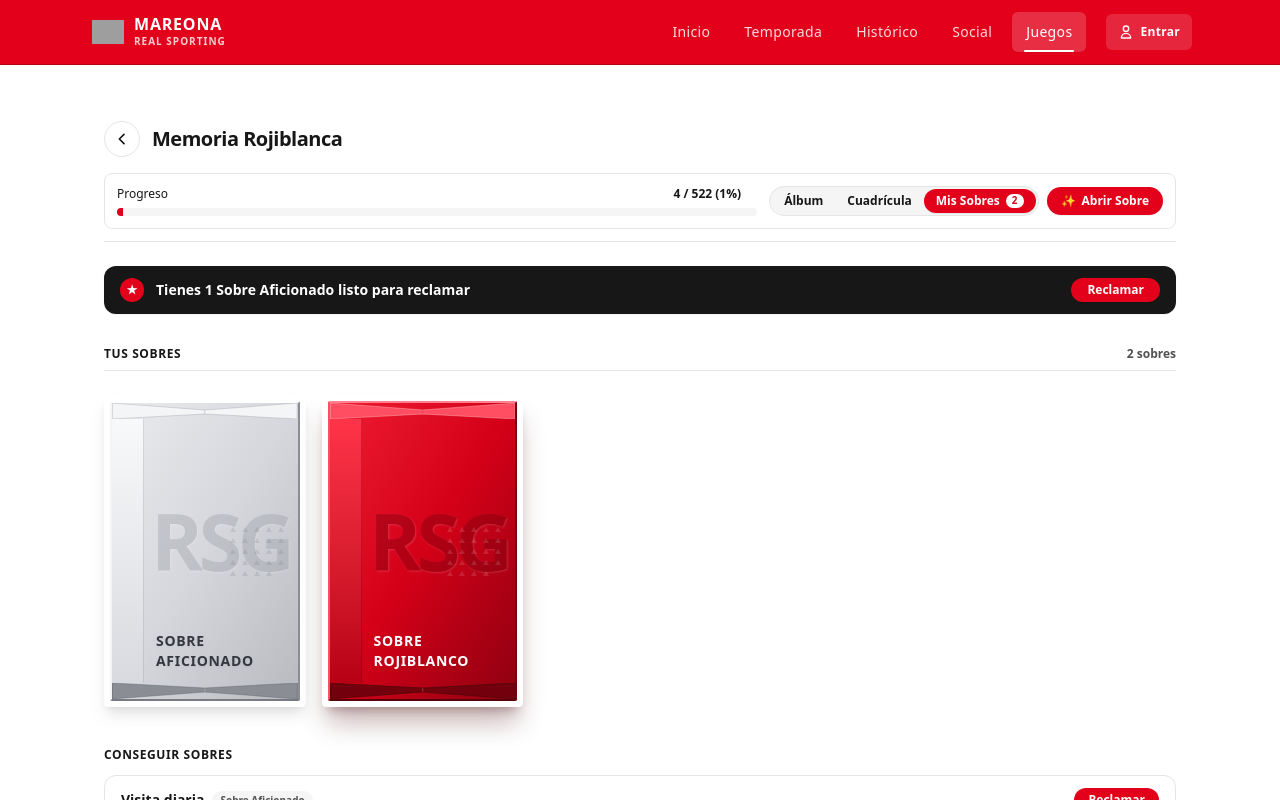
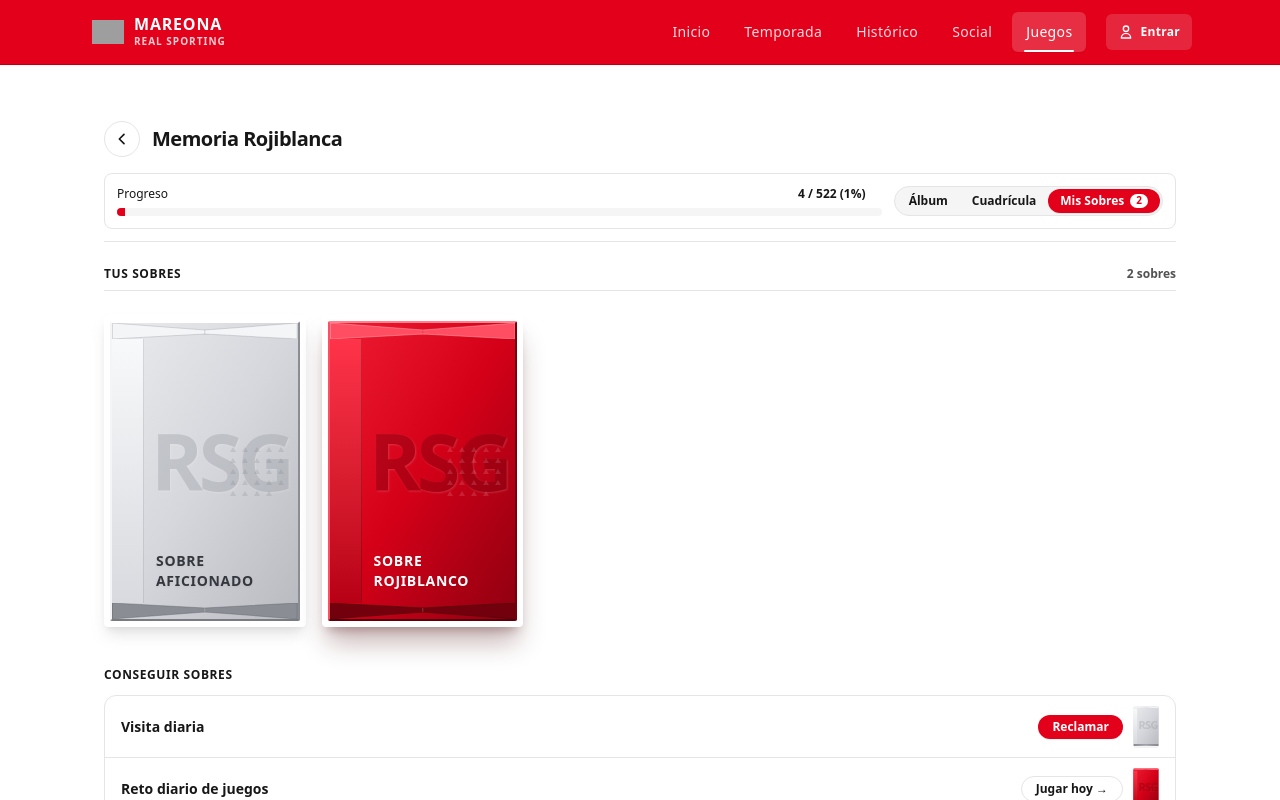
Before and after one commit to MarcoLorenzoMartinez/mareona, a Next.js app: page /juegos/album in a window 1280 px wide. Both pictures are taken after a click on the button "Mis Sobres". Shown: the top 800 px of the page. Built offline with nearby package versions, Linux system fonts and the light colour scheme; no server answers; grey boxes are pictures that could not be loaded.

Commit message:
feat(cards): add mini-pack preview rewards, clean UI lines, and demo pack tools

```diff
--- a/src/app/(main)/juegos/album/album-client-view.tsx
+++ b/src/app/(main)/juegos/album/album-client-view.tsx
@@ -17,6 +17,8 @@ import {
   consumeUserPack,
   loadUserCardInventory,
   addCardsToInventory,
+  addPacksToInventory,
+  clearUserPacks,
   getDailyMissionState,
   claimDailyLoginPack,
   recycleDuplicates,
@@ -115,21 +117,29 @@ export function AlbumClientView({ allCards }: AlbumClientViewProps) {
   return (
     <div className="flex flex-col gap-6">
       {isDemo && user?.email && (
-        <AlbumDemoToolbar userEmail={user.email} viewMode={demoViewMode} totalCards={allCards.length} onRevealAll={() => setDemoViewMode("all-revealed")} onHideAll={() => setDemoViewMode("all-hidden")} onResetStarter={() => setDemoViewMode("starter")} />
+        <AlbumDemoToolbar
+          userEmail={user.email}
+          viewMode={demoViewMode}
+          totalCards={allCards.length}
+          onRevealAll={() => setDemoViewMode("all-revealed")}
+          onHideAll={() => setDemoViewMode("all-hidden")}
+          onResetStarter={() => setDemoViewMode("starter")}
+          onAddPack={(tier) => {
+            const next = addPacksToInventory(tier, 1);
+            setPackInventory(next);
+            toast.success(`+1 Sobre ${tier} añadido a tu inventario.`);
+          }}
+          onClearPacks={() => {
+            const next = clearUserPacks();
+            setPackInventory(next);
+            toast.info("Inventario de sobres vaciado.");
+          }}
+        />
       )}
       <AlbumHeader
         ownedCount={ownedCount}
         totalCount={allCards.length}
         availablePacksCount={totalPacks}
-        onOpenPackClick={() => {
-          if (totalPacks > 0) {
-            const firstTier = packInventory.aficionado > 0 ? "aficionado" : packInventory.rojiblanco > 0 ? "rojiblanco" : "leyenda";
-            setSelectedPackTier(firstTier);
-            setIsPackModalOpen(true);
-          } else {
-            setViewMode("packs");
-          }
-        }}
         viewMode={viewMode}
         onViewModeChange={setViewMode}
       />
--- a/src/app/(main)/juegos/album/album-header.tsx
+++ b/src/app/(main)/juegos/album/album-header.tsx
@@ -8,7 +8,6 @@ interface AlbumHeaderProps {
   readonly ownedCount: number;
   readonly totalCount: number;
   readonly availablePacksCount: number;
-  readonly onOpenPackClick: () => void;
   readonly viewMode: AlbumViewMode;
   readonly onViewModeChange: (mode: AlbumViewMode) => void;
 }
@@ -17,7 +16,6 @@ export function AlbumHeader({
   ownedCount,
   totalCount,
   availablePacksCount,
-  onOpenPackClick,
   viewMode,
   onViewModeChange,
 }: AlbumHeaderProps) {
@@ -41,7 +39,7 @@ export function AlbumHeader({
         </h1>
       </div>
 
-      {/* Barra de Progreso con alternador de vista y acceso a sobres */}
+      {/* Barra de Progreso y selector de vista */}
       <div className="flex flex-col sm:flex-row sm:items-center sm:justify-between gap-3 rounded-lg border border-[var(--border)] bg-white p-3">
         <div className="flex flex-col gap-1.5 flex-1">
           <div className="flex items-center justify-between text-xs sm:pr-4">
@@ -58,8 +56,8 @@ export function AlbumHeader({
           </div>
         </div>
 
-        <div className="flex shrink-0 items-center gap-2">
-          {/* Alternador de vista: Álbum, Cuadrícula o Mis Sobres */}
+        {/* Alternador de vista: Álbum, Cuadrícula o Mis Sobres */}
+        <div className="flex shrink-0 items-center">
           <div className="flex rounded-full border border-[var(--border)] bg-[var(--surface)] p-0.5 text-xs font-bold">
             <button
               type="button"
@@ -112,16 +110,6 @@ export function AlbumHeader({
               )}
             </button>
           </div>
-
-          {/* Botón de apertura rápida o acceso a vitrina */}
-          <button
-            type="button"
-            onClick={onOpenPackClick}
-            className="flex items-center gap-1.5 rounded-full bg-[#e2001a] px-3.5 py-1.5 text-xs font-bold text-white shadow-2xs hover:bg-[#b30015] active:scale-95 transition-all cursor-pointer"
-          >
-            <span aria-hidden="true">✨</span>
-            <span>{availablePacksCount > 0 ? "Abrir Sobre" : "Mis Sobres"}</span>
-          </button>
         </div>
       </div>
     </header>
--- a/src/app/(main)/juegos/album/my-packs-view.tsx
+++ b/src/app/(main)/juegos/album/my-packs-view.tsx
@@ -44,29 +44,6 @@ export function MyPacksView({
 
   return (
     <div className="flex flex-col gap-8 select-none">
-      {/* Banner de reclamo diario destacado (solo si está disponible) */}
-      {!missionState.hasClaimedDailyLogin && (
-        <div className="flex items-center justify-between rounded-xl bg-neutral-900 px-4 py-3 text-white shadow-xs">
-          <div className="flex items-center gap-3">
-            <span className="flex h-6 w-6 items-center justify-center rounded-full bg-[#e2001a] font-sans text-xs font-black text-white">
-              ★
-            </span>
-            <span className="text-xs sm:text-sm font-bold">
-              {missionState.isMatchday
-                ? "¡Día de partido! Tienes 1 Sobre Rojiblanco disponible"
-                : "Tienes 1 Sobre Aficionado listo para reclamar"}
-            </span>
-          </div>
-          <button
-            type="button"
-            onClick={onClaimLogin}
-            className="rounded-full bg-[#e2001a] px-4 py-1 text-xs font-bold text-white hover:bg-[#b30015] active:scale-95 transition-all cursor-pointer shadow-xs"
-          >
-            Reclamar
-          </button>
-        </div>
-      )}
-
       {/* Área principal: Sobres en posesión */}
       <section aria-label="Tus sobres" className="flex flex-col gap-4">
         <div className="flex items-center justify-between border-b border-[var(--border)] pb-2">
--- a/src/app/(main)/juegos/album/pack-missions-panel.tsx
+++ b/src/app/(main)/juegos/album/pack-missions-panel.tsx
@@ -1,8 +1,9 @@
 "use client"; // Client: Lista sobria y editorial de obtención de sobres y reciclaje de repetidos
 
 import Link from "next/link";
-import type { DailyMissionState } from "@/lib/cards/types";
+import type { DailyMissionState, PackTier } from "@/lib/cards/types";
 import { DUPLICATES_RECIPE_COST } from "@/lib/cards/pack-storage";
+import { MiniPack } from "@/components/cards/mini-pack";
 
 interface PackMissionsPanelProps {
   readonly missionState: DailyMissionState;
@@ -14,8 +15,8 @@ interface PackMissionsPanelProps {
 }
 
 /**
- * Editorial list of daily pack rewards conforming strictly to AGENTS.md.
- * Zero explanatory prose, no nested boxes inside boxes, clean lines and tabular numbers.
+ * Editorial list of daily pack rewards.
+ * Replaces generic AI text badges with genuine mini FUT foil pack previews next to action buttons.
  */
 export function PackMissionsPanel({
   missionState,
@@ -31,6 +32,8 @@ export function PackMissionsPanel({
     Math.round((duplicateCount / DUPLICATES_RECIPE_COST) * 100)
   );
 
+  const loginTier: PackTier = missionState.isMatchday ? "rojiblanco" : "aficionado";
+
   return (
     <section aria-label="Cómo conseguir sobres" className="flex flex-col gap-3">
       <h2 className="font-sans text-xs font-black uppercase tracking-wider text-[var(--foreground-muted)]">
@@ -39,16 +42,12 @@ export function PackMissionsPanel({
 
       <div className="flex flex-col divide-y divide-[var(--border)] rounded-xl border border-[var(--border)] bg-white overflow-hidden shadow-2xs">
         {/* Fila 1: Visita Diaria */}
-        <div className="flex items-center justify-between px-4 py-3">
-          <div className="flex items-center gap-2">
+        <div className="flex items-center justify-between px-4 py-2.5">
           <span className="text-xs sm:text-sm font-bold text-[var(--foreground)]">
             Visita diaria
           </span>
-            <span className="rounded-full bg-neutral-100 px-2 py-0.5 font-sans text-[10px] font-bold text-neutral-600">
-              {missionState.isMatchday ? "Sobre Rojiblanco" : "Sobre Aficionado"}
-            </span>
-          </div>
 
+          <div className="flex items-center gap-2.5">
             <button
               type="button"
               disabled={missionState.hasClaimedDailyLogin || isClaimingLogin}
@@ -61,19 +60,17 @@ export function PackMissionsPanel({
             >
               {missionState.hasClaimedDailyLogin ? "Reclamado" : "Reclamar"}
             </button>
+            <MiniPack tier={loginTier} />
+          </div>
         </div>
 
         {/* Fila 2: Reto Diario de Juegos */}
-        <div className="flex items-center justify-between px-4 py-3">
-          <div className="flex items-center gap-2">
+        <div className="flex items-center justify-between px-4 py-2.5">
           <span className="text-xs sm:text-sm font-bold text-[var(--foreground)]">
             Reto diario de juegos
           </span>
-            <span className="rounded-full bg-red-50 px-2 py-0.5 font-sans text-[10px] font-bold text-[#e2001a]">
-              Sobre Rojiblanco
-            </span>
-          </div>
 
+          <div className="flex items-center gap-2.5">
             {missionState.hasClaimedDailyGame ? (
               <span className="rounded-full bg-neutral-100 px-3.5 py-1 font-sans text-xs font-bold text-neutral-400">
                 Conseguido
@@ -86,29 +83,29 @@ export function PackMissionsPanel({
                 Jugar hoy →
               </Link>
             )}
+            <MiniPack tier="rojiblanco" />
+          </div>
         </div>
 
         {/* Fila 3: La Porra */}
-        <div className="flex items-center justify-between px-4 py-3">
-          <div className="flex items-center gap-2">
+        <div className="flex items-center justify-between px-4 py-2.5">
           <span className="text-xs sm:text-sm font-bold text-[var(--foreground)]">
             La Porra de la jornada
           </span>
-            <span className="rounded-full bg-amber-50 px-2 py-0.5 font-sans text-[10px] font-bold text-amber-700">
-              Sobre Leyenda
-            </span>
-          </div>
 
+          <div className="flex items-center gap-2.5">
             <Link
               href="/juegos/porra"
               className="rounded-full border border-[var(--border)] px-3.5 py-1 text-xs font-bold text-[var(--foreground)] hover:border-amber-600 hover:text-amber-700 transition-colors"
             >
               Pronosticar →
             </Link>
+            <MiniPack tier="leyenda" />
+          </div>
         </div>
 
         {/* Fila 4: Taco de Repetidos */}
-        <div className="flex items-center justify-between px-4 py-3">
+        <div className="flex items-center justify-between px-4 py-2.5">
           <div className="flex items-center gap-3">
             <span className="text-xs sm:text-sm font-bold text-[var(--foreground)]">
               Taco de repetidos
@@ -126,6 +123,7 @@ export function PackMissionsPanel({
             </div>
           </div>
 
+          <div className="flex items-center gap-2.5">
             <button
               type="button"
               disabled={!canRecycle || isRecycling}
@@ -136,8 +134,10 @@ export function PackMissionsPanel({
                   : "bg-neutral-100 text-neutral-400 cursor-not-allowed"
               }`}
             >
-            Canjear sobre
+              Canjear
             </button>
+            <MiniPack tier="rojiblanco" />
+          </div>
         </div>
       </div>
     </section>
--- /dev/null
+++ b/src/components/cards/mini-pack.tsx
@@ -0,0 +1,126 @@
+"use client"; // Client: Miniatura a escala 1:1 del sobre auténtico de cromos para listas de recompensas
+
+import type { PackTier } from "@/lib/cards/types";
+import { PACK_TIERS } from "@/lib/cards/packs";
+
+interface MiniPackProps {
+  readonly tier: PackTier;
+  readonly className?: string;
+}
+
+/**
+ * Renders an exact 1:1 miniaturized reproduction of the official booster pack.
+ * Uses uniform CSS scaling to guarantee 100% identical visual fidelity to the full-size pack.
+ */
+export function MiniPack({ tier, className = "" }: MiniPackProps) {
+  const config = PACK_TIERS[tier];
+
+  const theme = {
+    aficionado: {
+      foilBg: "from-[#eaebee] via-[#d5d7dc] to-[#b8bac0]",
+      ribbonBg: "bg-gradient-to-b from-[#f8f9fa] to-[#d8dadf] border-r border-[#9ea1a8]/40",
+      bevelHighlight: "border-t-[#ffffff] border-l-[#f4f5f7] border-r-[#8a8d94] border-b-[#787b82]",
+      monogram: "#9ea1a8",
+      triangleGrid: "rgba(100, 105, 115, 0.28)",
+      topFold: "fill-[#f4f5f7] stroke-[#8a8d94]/30",
+      bottomFold: "fill-[#8a8d94] stroke-[#585c64]/40",
+      nameColor: "text-[#34373d]",
+    },
+    rojiblanco: {
+      foilBg: "from-[#ef1a32] via-[#d40018] to-[#8f0010]",
+      ribbonBg: "bg-gradient-to-b from-[#ff3349] to-[#b80015] border-r border-red-950/30",
+      bevelHighlight: "border-t-[#ff808f] border-l-[#ff4d61] border-r-[#73000d] border-b-[#59000a]",
+      monogram: "#7a000e",
+      triangleGrid: "rgba(255, 255, 255, 0.22)",
+      topFold: "fill-[#ff4d61] stroke-red-200/40",
+      bottomFold: "fill-[#73000d] stroke-red-950/60",
+      nameColor: "text-white",
+    },
+    leyenda: {
+      foilBg: "from-[#f9e282] via-[#e5be49] to-[#a37916]",
+      ribbonBg: "bg-gradient-to-b from-[#fdf0b0] to-[#cca030] border-r border-amber-900/30",
+      bevelHighlight: "border-t-[#fff5c7] border-l-[#fae58f] border-r-[#855f0b] border-b-[#664906]",
+      monogram: "#8f670f",
+      triangleGrid: "rgba(90, 65, 10, 0.25)",
+      topFold: "fill-[#fff5c7] stroke-amber-200/50",
+      bottomFold: "fill-[#855f0b] stroke-amber-950/60",
+      nameColor: "text-[#3d2b03]",
+    },
+  }[tier];
+
+  return (
+    <div
+      title={config.name}
+      aria-label={config.name}
+      className={`relative h-[41px] w-[26px] shrink-0 overflow-hidden rounded-xs shadow-2xs select-none ${className}`}
+    >
+      {/* Exact PackCard layout scaled down uniformly to miniature size */}
+      <div
+        className="pointer-events-none absolute left-0 top-0 h-[310px] w-[200px] origin-top-left"
+        style={{ transform: "scale(0.13)" }}
+      >
+        <div
+          className={`relative flex h-full w-full flex-col overflow-hidden rounded-xs border-2 bg-gradient-to-br ${theme.foilBg} ${theme.bevelHighlight}`}
+        >
+          {/* Top Faceted Crimp Seam */}
+          <div className="relative h-4 w-full shrink-0 overflow-hidden">
+            <svg viewBox="0 0 100 16" preserveAspectRatio="none" className="h-full w-full">
+              <polygon points="0,0 50,7 100,0 100,16 50,11 0,16" className={theme.topFold} />
+              <line x1="50" y1="7" x2="50" y2="11" stroke="rgba(0,0,0,0.2)" strokeWidth="0.5" />
+            </svg>
+          </div>
+
+          {/* Central Body */}
+          <div className="relative flex flex-1 w-full overflow-hidden">
+            <div className={`w-8 shrink-0 select-none ${theme.ribbonBg}`} />
+
+            <div className="relative flex flex-1 flex-col justify-between p-3 overflow-hidden">
+              {/* Monogram */}
+              <div
+                aria-hidden="true"
+                className="pointer-events-none absolute inset-0 flex items-center justify-center select-none"
+              >
+                <svg viewBox="0 0 140 120" className="h-full w-full opacity-40">
+                  <text
+                    x="50%"
+                    y="65%"
+                    textAnchor="middle"
+                    fontSize="72"
+                    fontWeight="900"
+                    fontFamily="system-ui, sans-serif"
+                    fill={theme.monogram}
+                    letterSpacing="-4"
+                  >
+                    RSG
+                  </text>
+                </svg>
+              </div>
+
+              {/* Triangle grid */}
+              <div
+                aria-hidden="true"
+                className="pointer-events-none absolute right-1 top-2 bottom-2 w-16 opacity-60 flex flex-wrap content-center gap-1.5"
+              >
+                {Array.from({ length: 24 }).map((_, i) => (
+                  <div
+                    key={i}
+                    style={{ borderBottomColor: theme.triangleGrid }}
+                    className="h-0 w-0 border-l-[3px] border-r-[3px] border-b-[5px] border-l-transparent border-r-transparent"
+                  />
+                ))}
+              </div>
+            </div>
+          </div>
+
+          {/* Bottom Faceted Crimp Seam */}
+          <div className="relative h-4 w-full shrink-0 overflow-hidden">
+            <svg viewBox="0 0 100 16" preserveAspectRatio="none" className="h-full w-full">
+              <polygon points="0,0 50,5 100,0 100,16 50,9 0,16" className={theme.bottomFold} />
+              <line x1="50" y1="5" x2="50" y2="9" stroke="rgba(255,255,255,0.3)" strokeWidth="0.5" />
+            </svg>
+          </div>
+        </div>
+      </div>
+    </div>
+  );
+}
```
Also changed, not shown: src/app/(main)/juegos/album/album-demo-toolbar.tsx (+47 -2 lines), src/lib/cards/pack-storage.ts (+13 -0 lines). Lines whose indentation alone changed are shown as unchanged.
